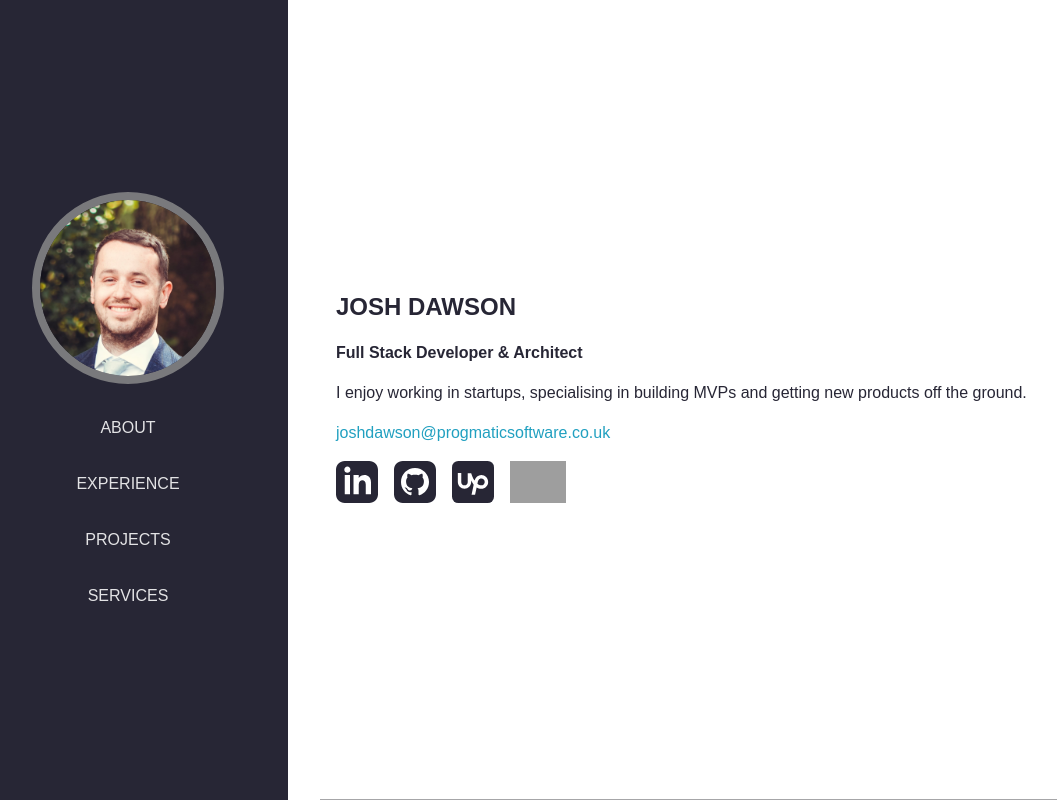
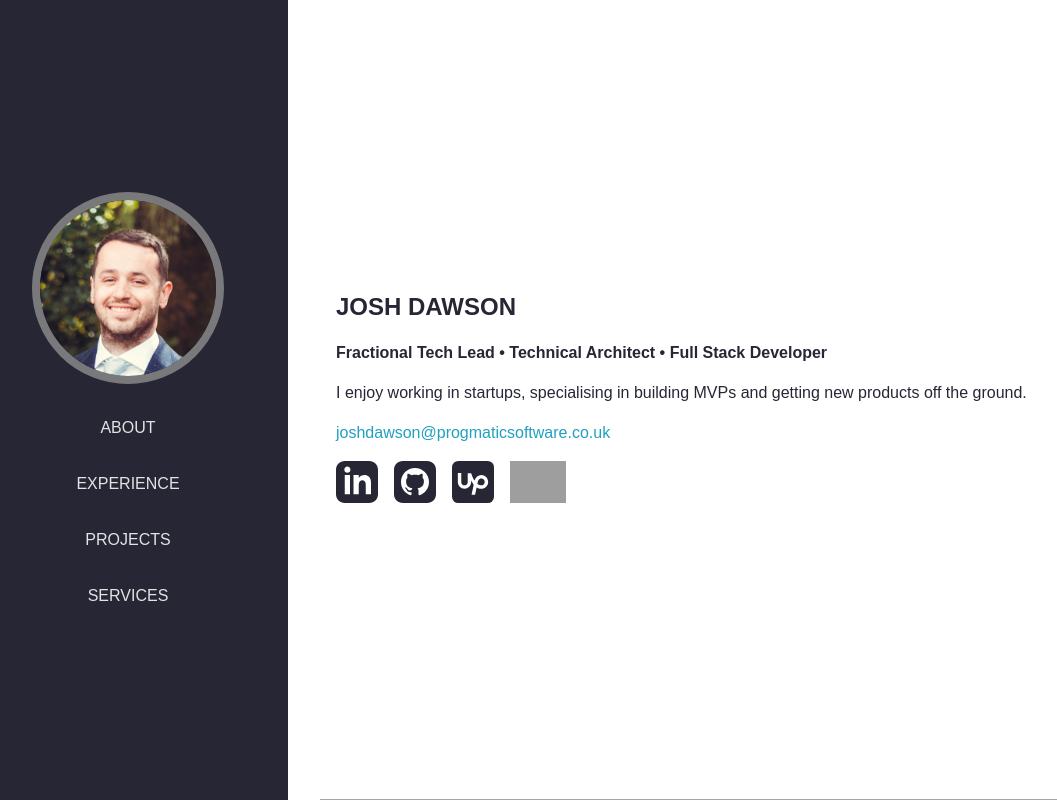
Before and after one commit to joshdawson/personal-website, a Vue app: page / in a window 1280 px wide. Shown: the whole page, without its empty margins (32-1089 px from the left). Built offline with nearby package versions, Linux system fonts and the light colour scheme; grey boxes are pictures that could not be loaded; a web font is replaced by a local one.

Commit message:
Change future find job title

```diff
--- a/src/components/About.vue
+++ b/src/components/About.vue
@@ -3,7 +3,7 @@
 
 <template>
   <h1>JOSH DAWSON</h1>
-  <h4>Full Stack Developer & Architect</h4>
+  <h4>Fractional Tech Lead • Technical Architect • Full Stack Developer</h4>
 
   <p>I enjoy working in startups, specialising in building MVPs and getting new products off the ground.</p>
 
--- a/src/components/Experience.vue
+++ b/src/components/Experience.vue
@@ -19,7 +19,7 @@ import Card from "primevue/card";
   </Card>
 
   <Card class="experience-card">
-    <template #title>Backend Developer @ Future_find Ltd</template>
+    <template #title>Full Stack Developer @ Future_find Ltd</template>
     <template #subtitle>July 2025 - Present</template>
 
     <template #content>
```
